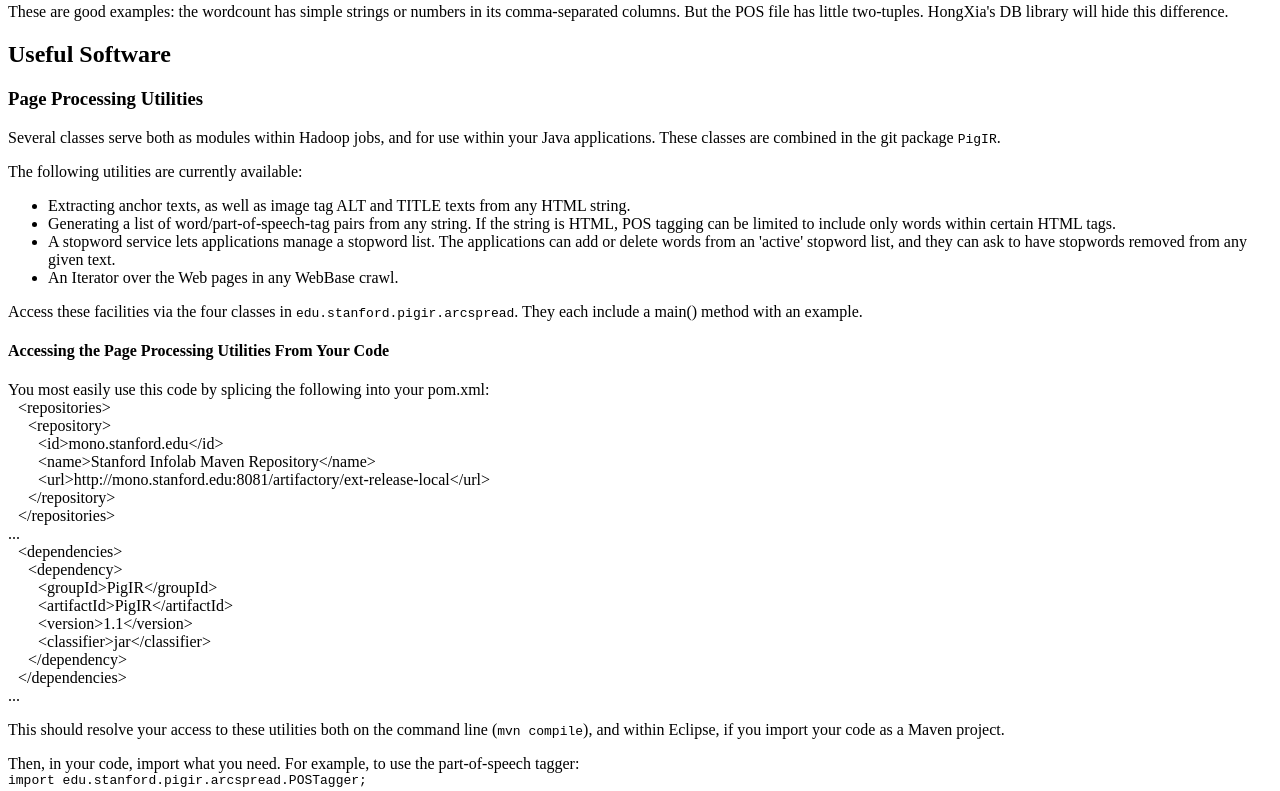
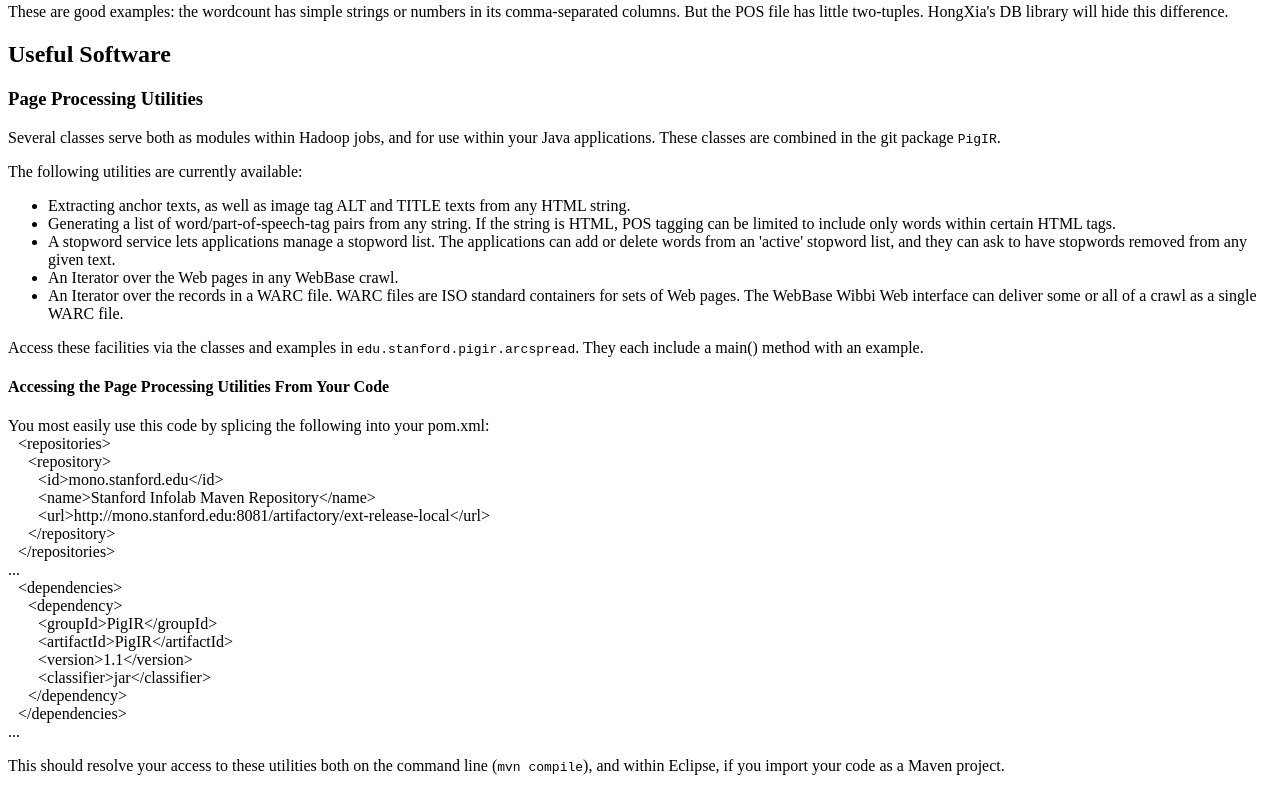
Before and after one commit to paepcke/ArcSpreadDevInfo, a plain HTML site: page index.html in a window 1280 px wide. Shown: the part 5292-6083 px from the top of the page. Drawn offline with Linux system fonts and the light colour scheme.

Commit message:
Added pointer to WARC file iterator in edu.stanford.pigir/arcspread

```diff
--- a/index.html
+++ b/index.html
@@ -508,8 +508,11 @@ The following utilities are currently available:
       and they can ask to have stopwords removed from any given
       text.</li>
   <li>An Iterator over the Web pages in any WebBase crawl.</li>
+  <li>An Iterator over the records in a WARC file. WARC files are ISO
+      standard containers for sets of Web pages. The WebBase Wibbi Web
+      interface can deliver some or all of a crawl as a single WARC file.
 </ul>
-Access these facilities via the four classes in
+Access these facilities via the classes and examples in
 <code>edu.stanford.pigir.arcspread</code>. They each include a
 main() method with an example.
 
```
